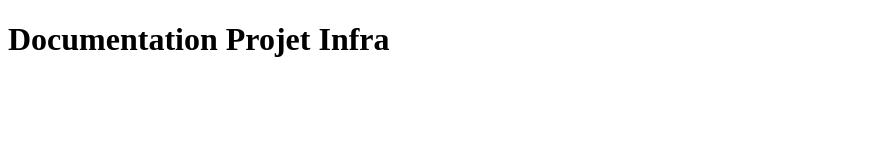
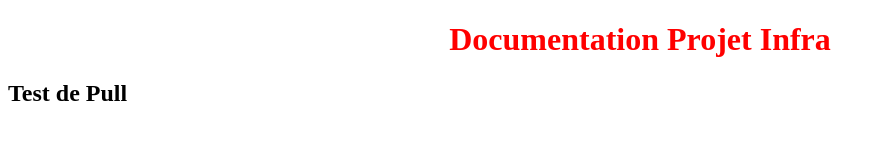
Before and after one commit to harelmarin/Doc_ProjetInfra, a plain HTML site: page index.html in a window 1280 px wide. Shown: the whole page, without its empty margins (0-885 px from the left). Drawn offline with Linux system fonts and the light colour scheme.

Commit message:
Test de Pull sur Bash

```diff
--- a/index.html
+++ b/index.html
@@ -8,6 +8,7 @@
 </head>
 <body>
 <h1> Documentation Projet Infra </h1>
+<h2> Test de Pull </h2>
 
 </body>
 </html>
--- a/style.css
+++ b/style.css
@@ -0,0 +1,4 @@
+h1 {
+    color: red;
+    text-align: center;
+}
```
